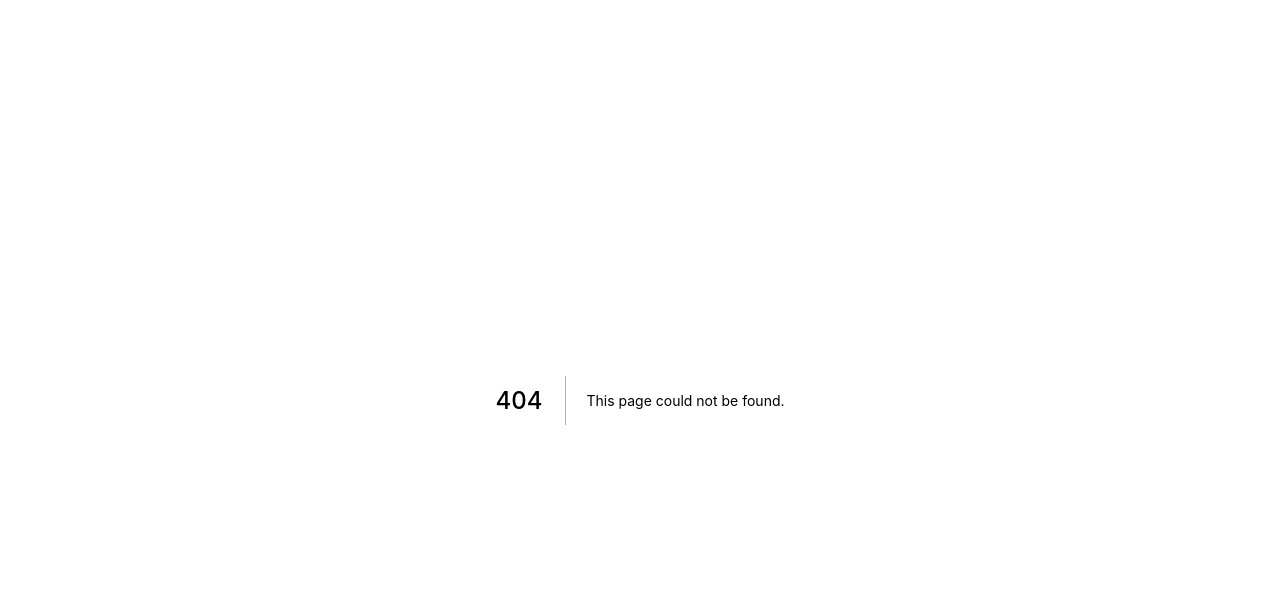
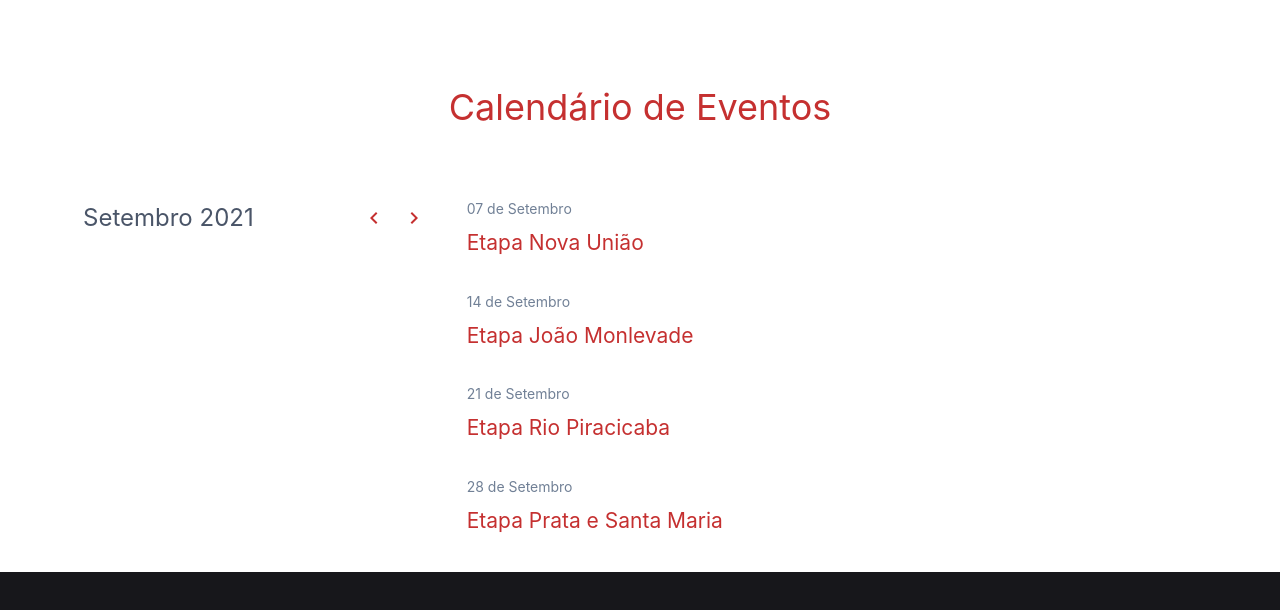
Before and after one commit to nextimecode/circuito-cidades, a Next.js app: page /calendar in a window 1280 px wide. Before the commit this address had no page. Shown: the top 610 px of the page. Built offline with nearby package versions, Linux system fonts and the light colour scheme.

Commit message:
feat: botao ligando mes e eventos

```diff
--- a/package.json
+++ b/package.json
@@ -17,6 +17,7 @@
     "postinstall": "husky install"
   },
   "dependencies": {
+    "@chakra-ui/icons": "^1.0.15",
     "@chakra-ui/react": "^1.6.5",
     "@emotion/react": "^11",
     "@emotion/styled": "^11",
--- /dev/null
+++ b/src/components/atoms/eventCard/index.tsx
@@ -0,0 +1,25 @@
+import { Box, VStack, Text } from '@chakra-ui/layout'
+import React from 'react'
+
+type Props = {
+    headerText: string,
+    fontSizeHeader?: string,
+    colorHeader?: string,
+    text: string,
+    fontSize?: string,
+    colorText?: string,
+    width?: string,
+    mb?: string,
+    gap?: string
+}
+
+const EventCard = ({ headerText, text, colorText = '#C53030', colorHeader = '#718096', fontSize = '20px', fontSizeHeader = '14px', width = '100%', mb = '32px', gap = '8px' }: Props) => {
+  return (
+    <Box width={width} mb={mb} pl='25px'>
+      <Text fontSize={fontSizeHeader} color={colorHeader}>{headerText}</Text>
+      <Text fontSize={fontSize} color={colorText} mt={gap}>{text}</Text>
+    </Box>
+  )
+}
+
+export default EventCard
--- /dev/null
+++ b/src/pages/calendar.tsx
@@ -0,0 +1,166 @@
+import React, { useState } from 'react'
+import Head from 'next/head'
+import { Box, Text, Flex, IconButton, Wrap, WrapItem, Image } from '@chakra-ui/react'
+import { ChevronLeftIcon, ChevronRightIcon } from '@chakra-ui/icons'
+
+import EventCard from '../components/atoms/eventCard'
+
+const events0 = [
+  {
+    dia: '07 de Setembro',
+    texto: 'Etapa Nova União'
+  },
+  {
+    dia: '14 de Setembro',
+    texto: 'Etapa João Monlevade'
+  },
+  {
+    dia: '21 de Setembro',
+    texto: 'Etapa Rio Piracicaba'
+  },
+  {
+    dia: '28 de Setembro',
+    texto: 'Etapa Prata e Santa Maria'
+  }
+]
+const events1 = [
+  {
+    dia: '05 de Outubro',
+    texto: 'Etapa Nova União'
+  },
+  {
+    dia: '12 de Outubro',
+    texto: 'Etapa João Monlevade'
+  },
+  {
+    dia: '19 de Outubro',
+    texto: 'Etapa Rio Piracicaba'
+  },
+  {
+    dia: '26 de Outubro',
+    texto: 'Etapa Prata e Santa Maria'
+  }
+]
+const events2 = [
+  {
+    dia: '02 de Novembro',
+    texto: 'Etapa Nova União'
+  },
+  {
+    dia: '09 de Novembro',
+    texto: 'Etapa João Monlevade'
+  },
+  {
+    dia: '16 de Novembro',
+    texto: 'Etapa Rio Piracicaba'
+  },
+  {
+    dia: '23 de Novembro',
+    texto: 'Etapa Prata e Santa Maria'
+  },
+  {
+    dia: '30 de Novembro',
+    texto: 'Etapa Prata e Santa Maria'
+  }
+]
+const events3 = [
+  {
+    dia: '07 de Dezembro',
+    texto: 'Etapa Nova União'
+  },
+  {
+    dia: '14 de Dezembro',
+    texto: 'Etapa João Monlevade'
+  },
+  {
+    dia: '21 de Dezembro',
+    texto: 'Etapa Rio Piracicaba'
+  },
+  {
+    dia: '28 de Dezembro',
+    texto: 'Etapa Prata e Santa Maria'
+  }
+]
+
+export default function Calendar() {
+  const [index, setIndex] = useState(0)
+  const nomesMes = ['Setembro', 'Outubro', 'Novembro', 'Dezembro']
+  const events = [events0, events1, events2, events3]
+  function handleIncrement() {
+    index < 3 ? setIndex(index + 1) : setIndex(index)
+  }
+  function handleDecrement() {
+    index > 0 ? setIndex(index - 1) : setIndex(index)
+  }
+  return (
+    <div>
+      <Head>
+        <title>Calemdario</title>
+        <meta name="description" content="Site da empresa NeXTIME" />
+        <link rel="icon" href="/favicon.ico" />
+      </Head>
+
+      <main>
+        <Box className="calendarSection" bg="white" w="100%" pt={{ base: '48px', md: '80px' }}>
+          <Text color="#C53030" fontSize={{ base: '24px', md: '36px' }} textAlign="center" pb={{ base: '24px', md: '64px' }}>
+            Calendário de Eventos
+          </Text>
+          <Wrap>
+            <WrapItem className="calendar" pl={{ base: '0px', md: '83px' }}>
+              <Flex direction='row' className="monthBox" maxWidth='400px' alignItems='center'>
+
+                <IconButton
+                  aria-label='mês anterior'
+                  fontSize={{ base: '20px', md: '24px' }}
+                  display={{ base: 'inherit', md: 'none' }}
+                  onClick={handleDecrement}
+                  icon={<ChevronLeftIcon color='#C53030'/>}
+                />
+
+                <Text
+                  className="monthReference"
+                  color='#4A5568'
+                  fontSize={{ base: '18px', md: '24px' }}
+                  mr={{ base: '0px', md: '100px' }}
+                  textAlign={{ base: 'center', md: 'inherit' }}
+                >
+                  {nomesMes[index]} 2021
+                </Text>
+                <IconButton
+                  aria-label='mês anterior'
+                  fontSize={{ base: '20px', md: '24px' }}
+                  display={{ base: 'none', md: 'inherit' }}
+                  icon={<ChevronLeftIcon color='#C53030'/>}
+                  onClick={handleDecrement}
+                />
+
+                <IconButton
+                  aria-label='mês posterior'
+                  fontSize={{ base: '20px', md: '24px' }}
+                  icon={<ChevronRightIcon color='#C53030' />}
+                  onClick={handleIncrement}
+                />
+              </Flex>
+              {/* <Image src='../../public/images/Days.jpg' objectFit="cover" alt={'mês de ' + nomesMes[index]} /> */}
+            </WrapItem>
+            <WrapItem display='row' className='eventsCalendar' w='382px' mt={{ base: '40px', md: '150px' }}>
+              {events[index].map((entry, index) => (
+                <EventCard
+                  key={index}
+                  fontSize='21px'
+                  headerText={entry.dia}
+                  text={entry.texto}
+                  width='282px'
+                />
+              ))}
+
+            </WrapItem>
+          </Wrap>
+
+        </Box>
+
+      </main>
+
+    </div>
+  )
+}
```
Also changed, not shown: next-env.d.ts.
